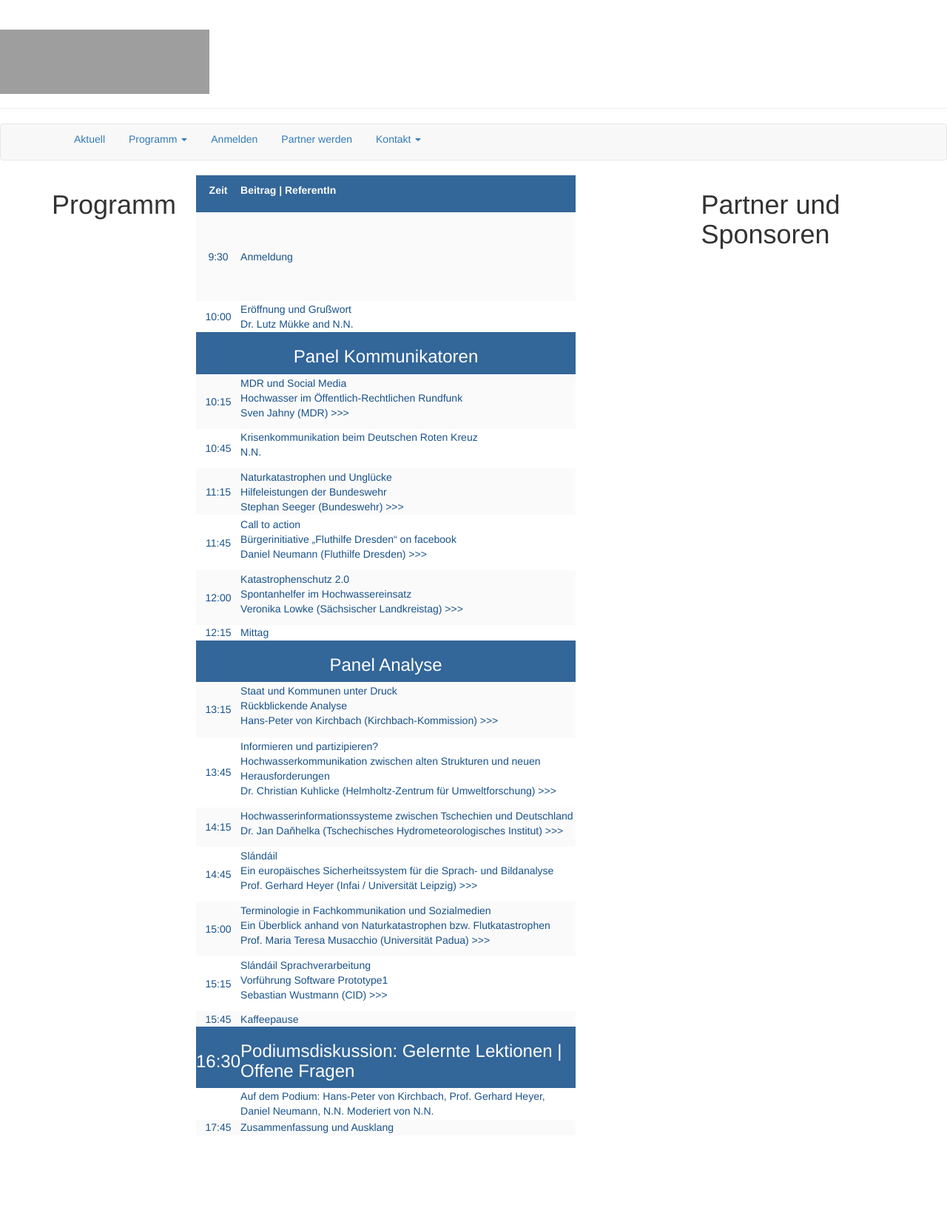
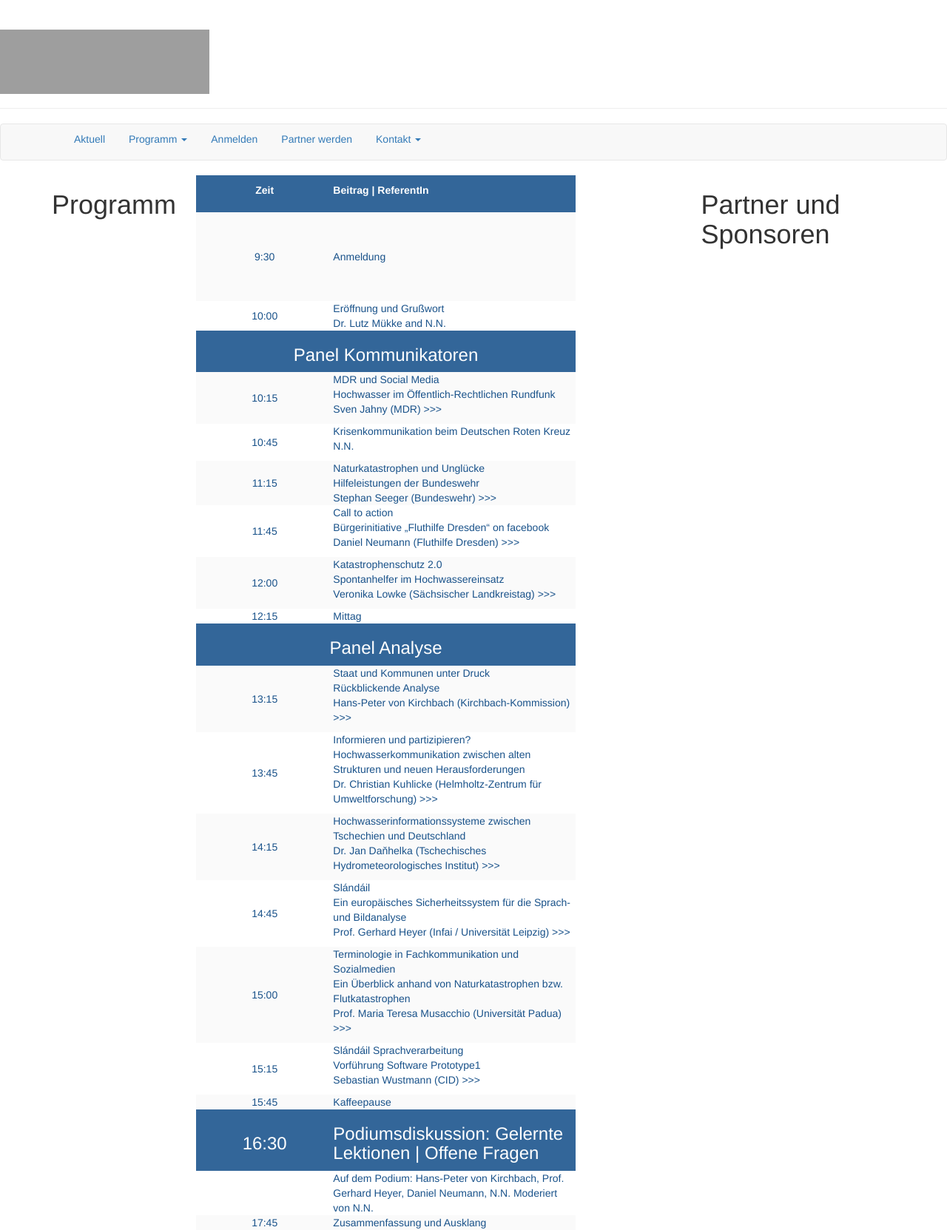
Before and after one commit to susedev/test, a Jekyll site: the page built from programm-uebersicht.html, in a window 1280 px wide. Shown: the whole page at 74% size. Built offline with Jekyll 4.4.1, drawn with Linux system fonts in a browser that asks for light colours; nearby versions of some CDN libraries; before the commit the page ends 1535 px from its top, so only the background shows below that; grey boxes are pictures that could not be loaded.

Commit message:
Edit from JekyllCMS

```diff
--- a/programm-uebersicht.html
+++ b/programm-uebersicht.html
@@ -14,8 +14,8 @@ title: Programm
 	</thead>
 	<tbody>
 		<tr>
-			<td style="border-color: rgb(238, 238, 238); background-color: rgb(250, 250, 250); text-align: center; vertical-align: middle; height: 120px;"><span style="color:#19528A;">9:30</span></td>
-			<td style="border-color: rgb(238, 238, 238); background-color: rgb(250, 250, 250); text-align: left; vertical-align: middle; height: 120px;"><span style="color:#19528A;">Anmeldung</span></td>
+			<td style="border-color: rgb(238, 238, 238); background-color: rgb(250, 250, 250); text-align: center; vertical-align: middle; height: 120px; width: 120px;"><span style="color:#19528A;">9:30</span></td>
+			<td style="border-color: rgb(238, 238, 238); background-color: rgb(250, 250, 250); text-align: left; vertical-align: middle; height: 120px; width: 120px;"><span style="color:#19528A;">Anmeldung</span></td>
 		</tr>
 		<tr>
 			<td style="background-color: rgb(255, 255, 255); border-color: rgb(238, 238, 238); text-align: center; vertical-align: middle;"><span style="color:#19528A;">10:00</span></td>
```
